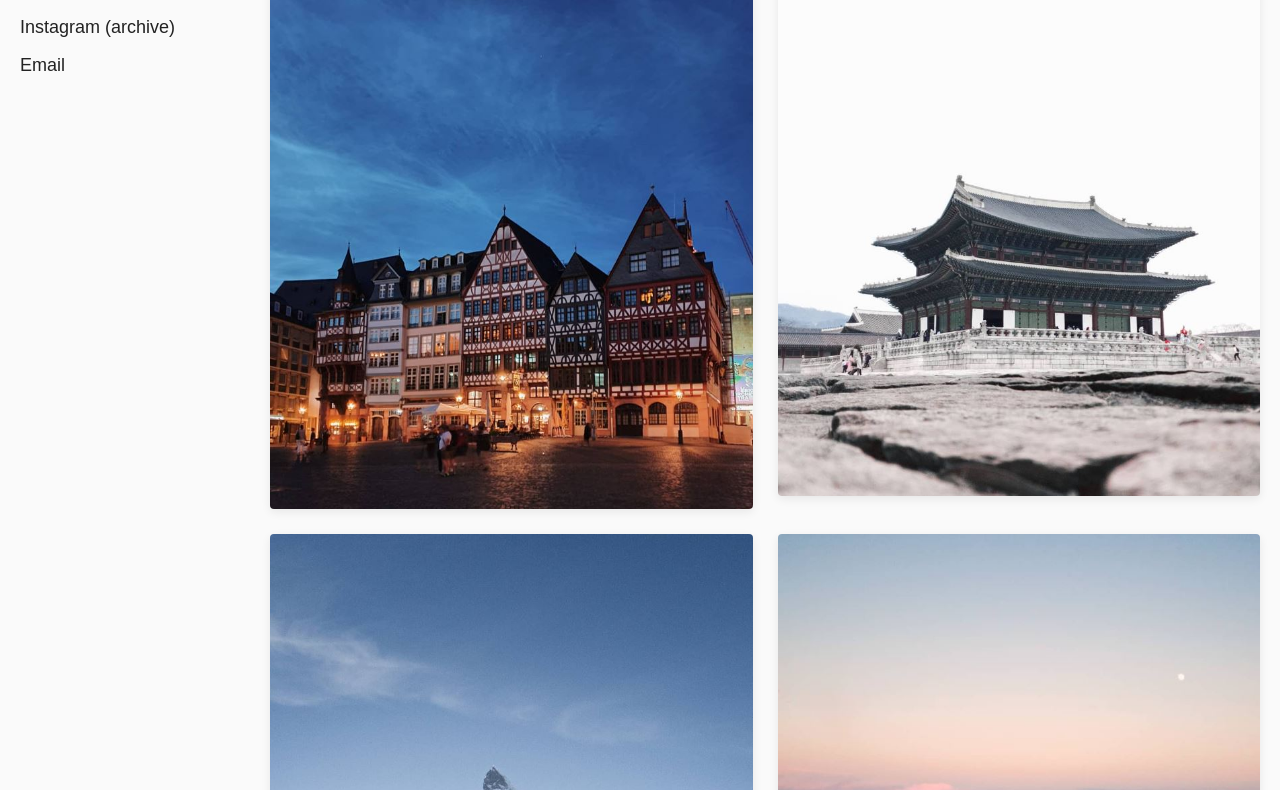
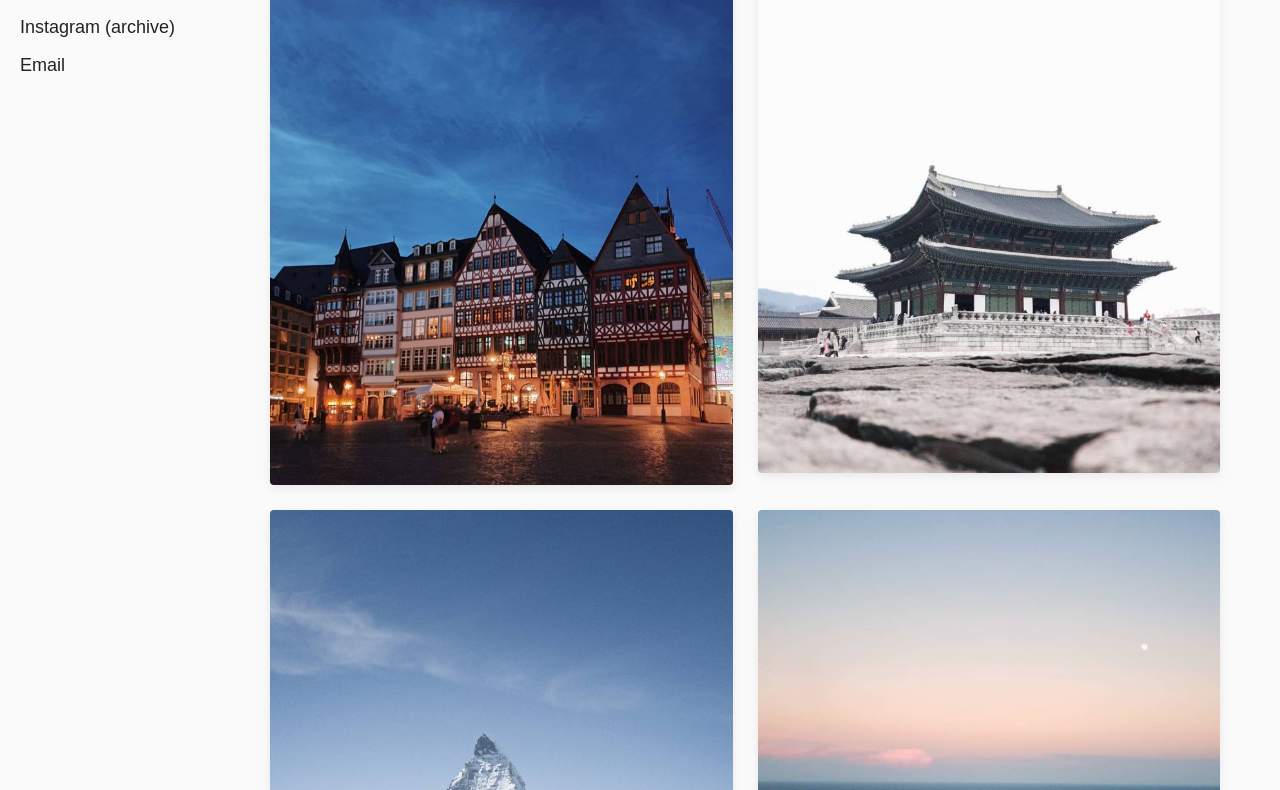
Before and after one commit to maxonthecouch/maxonthecouch.github.io, a plain HTML site: page index.html in a window 1280 px wide. Shown: the part 95-885 px from the top of the page. Drawn offline with Linux system fonts and the light colour scheme.

Commit message:
Update style.css
added px

```diff
--- a/styles/style.css
+++ b/styles/style.css
@@ -51,7 +51,7 @@ nav a:hover {
   display: flex;
   align-items: flex-start;
   gap: 50px;
-  max-width: 1200;
+  max-width: 1200px;
   margin: 30px 20px 0 20px;   /* top margin, right margin, 0 bottom,  left (text hugs left) */
   padding: 0;
 }
```
